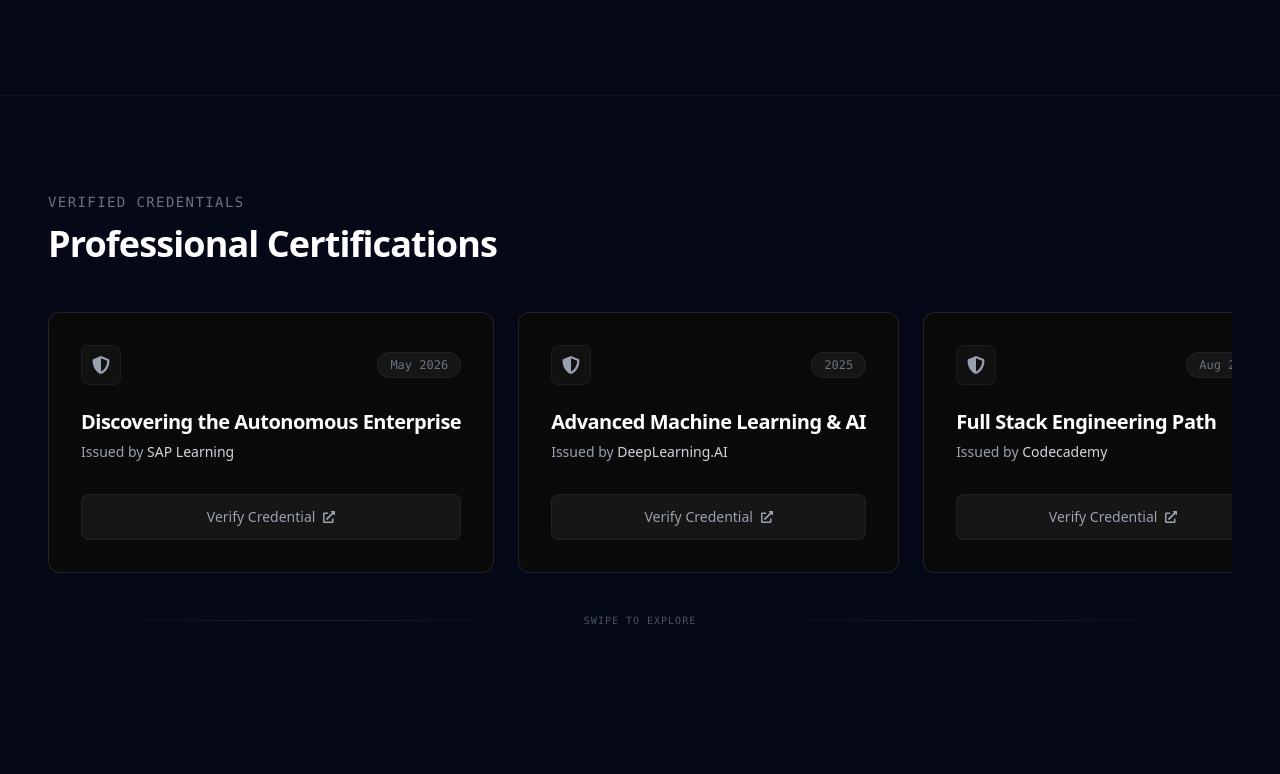
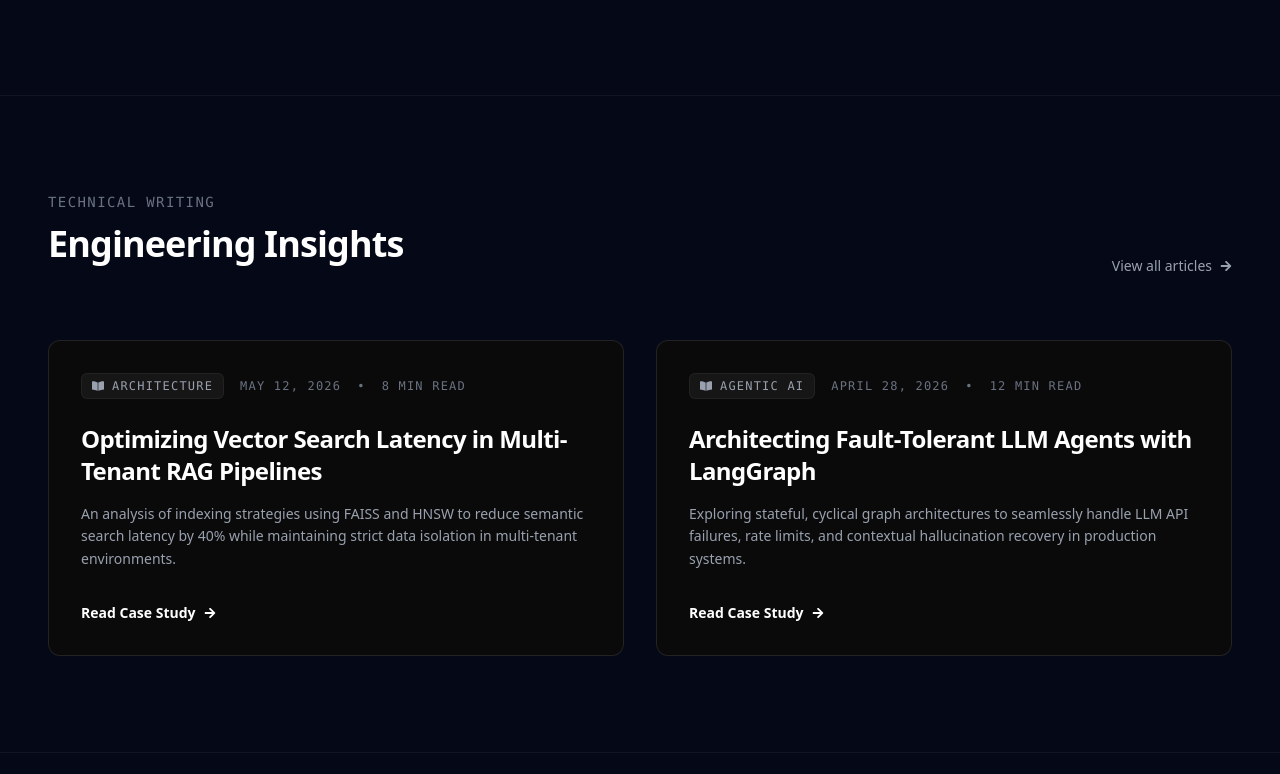
Before and after one commit to imarpitajaiswal/arpita-portfolio, a Next.js app: page / in a window 1280 px wide. Shown: the part 2906-3680 px from the top of the page. Built offline with nearby package versions, Linux system fonts and the light colour scheme.

Commit message:
feat: add premium engineering insights section to establish thought leadership

```diff
--- a/app/page.tsx
+++ b/app/page.tsx
@@ -2,6 +2,7 @@
 import About from "../components/About";
 import Skills from "../components/Skills";
 import Projects from "../components/Projects";
+import Insights from "../components/Insights";
 import Certifications from "../components/Certifications";
 import Chatbot from "../components/Chatbot";
 import Timeline from "../components/Timeline";
@@ -14,6 +15,7 @@
       <About />
       <Skills />
       <Projects />
+      <Insights />
       <Certifications />
       <Chatbot />
       <Timeline />
--- /dev/null
+++ b/components/Insights.tsx
@@ -0,0 +1,99 @@
+'use client';
+
+import { motion } from 'framer-motion';
+import { FaArrowRight, FaBookOpen } from 'react-icons/fa';
+
+const insights = [
+  {
+    title: "Optimizing Vector Search Latency in Multi-Tenant RAG Pipelines",
+    date: "May 12, 2026",
+    readTime: "8 min read",
+    category: "Architecture",
+    excerpt: "An analysis of indexing strategies using FAISS and HNSW to reduce semantic search latency by 40% while maintaining strict data isolation in multi-tenant environments.",
+    link: "https://medium.com/@imarpitajaiswal" // Replace with actual link later
+  },
+  {
+    title: "Architecting Fault-Tolerant LLM Agents with LangGraph",
+    date: "April 28, 2026",
+    readTime: "12 min read",
+    category: "Agentic AI",
+    excerpt: "Exploring stateful, cyclical graph architectures to seamlessly handle LLM API failures, rate limits, and contextual hallucination recovery in production systems.",
+    link: "https://medium.com/@imarpitajaiswal" // Replace with actual link later
+  }
+];
+
+export default function Insights() {
+  return (
+    <section id="insights" className="relative w-full max-w-7xl mx-auto px-6 md:px-12 py-24 border-t border-white/5">
+
+      <motion.div
+        initial={{ opacity: 0, y: 20 }}
+        whileInView={{ opacity: 1, y: 0 }}
+        viewport={{ once: true }}
+        transition={{ duration: 0.5 }}
+        className="mb-16 space-y-3 flex flex-col md:flex-row md:items-end justify-between gap-6"
+      >
+        <div>
+          <h2 className="text-sm font-mono tracking-widest text-gray-500 uppercase">
+            Technical Writing
+          </h2>
+          <h3 className="text-3xl md:text-4xl font-semibold text-white tracking-tight mt-3">
+            Engineering Insights
+          </h3>
+        </div>
+        <a
+          href="https://medium.com/@imarpitajaiswal"
+          target="_blank"
+          rel="noopener noreferrer"
+          className="text-sm font-medium text-gray-400 hover:text-white transition-colors flex items-center gap-2"
+        >
+          View all articles <FaArrowRight className="text-xs" />
+        </a>
+      </motion.div>
+
+      <div className="grid grid-cols-1 lg:grid-cols-2 gap-6 lg:gap-8">
+        {insights.map((article, index) => (
+          <motion.article
+            key={index}
+            initial={{ opacity: 0, y: 20 }}
+            whileInView={{ opacity: 1, y: 0 }}
+            viewport={{ once: true, margin: "-50px" }}
+            transition={{ duration: 0.5, delay: index * 0.1 }}
+            className="group relative flex flex-col justify-between h-full p-8 bg-[#0A0A0A] border border-white/10 rounded-xl overflow-hidden hover:border-white/20 transition-colors duration-300"
+          >
+            <div>
+              {/* Meta Data */}
+              <div className="flex items-center gap-4 text-xs font-mono text-gray-500 uppercase tracking-widest mb-6">
+                <span className="flex items-center gap-2 text-gray-400 bg-white/5 px-2.5 py-1 rounded-md border border-white/5">
+                  <FaBookOpen /> {article.category}
+                </span>
+                <time>{article.date}</time>
+                <span>•</span>
+                <span>{article.readTime}</span>
+              </div>
+
+              {/* Title & Excerpt */}
+              <h4 className="text-2xl font-semibold text-white mb-4 tracking-tight group-hover:text-gray-200 transition-colors">
+                {article.title}
+              </h4>
+              <p className="text-gray-400 text-sm leading-relaxed mb-8">
+                {article.excerpt}
+              </p>
+            </div>
+
+            {/* Read Link */}
+            <a
+              href={article.link}
+              target="_blank"
+              rel="noopener noreferrer"
+              className="inline-flex items-center gap-2 text-sm font-semibold text-white mt-auto w-max"
+            >
+              Read Case Study
+              <FaArrowRight className="text-xs transform group-hover:translate-x-1 transition-transform duration-300" />
+            </a>
+          </motion.article>
+        ))}
+      </div>
+    </section>
+  );
+}
```
